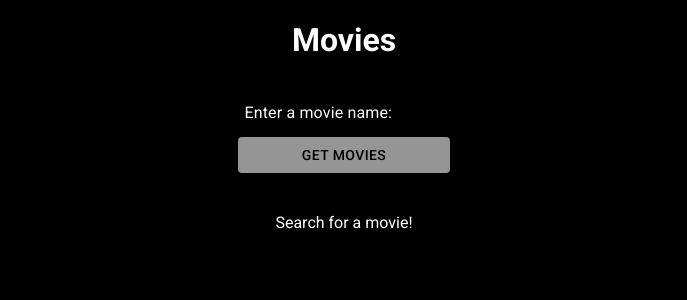
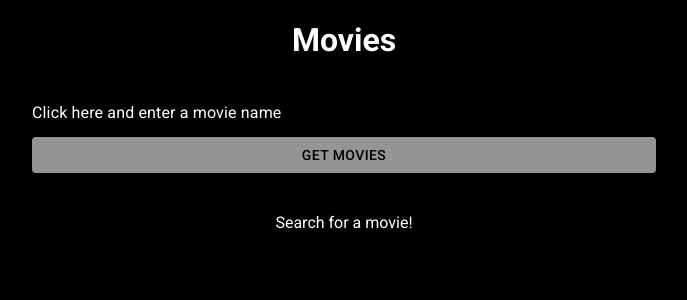
Before and after one commit to rayhanw/react-movies-generator, a React (Create React App) app: page / in a window 1280 px wide. Shown: the top 300 px of the page, without its empty margins (296-983 px from the left). Built offline with nearby package versions, Linux system fonts and the light colour scheme.

Commit message:
input style

```diff
--- a/src/components/App.jsx
+++ b/src/components/App.jsx
@@ -18,7 +18,6 @@ class App extends Component {
   };
 
   render() {
-    console.log(moviesStyle.movies);
     return (
       <div style={{ margin: '0 1em' }}>
         <h1 style={{ textAlign: 'center' }}>Movies</h1>
--- a/src/components/Form.jsx
+++ b/src/components/Form.jsx
@@ -6,6 +6,7 @@ import Button from '@material-ui/core/Button';
 
 import useStyles from './styles/';
 import './styles/Button.css';
+import formStyles from './styles/Form.module.css';
 
 const Form = ({ handleSubmit }) => {
   const [keyword, setKeyword] = useState('');
@@ -26,12 +27,12 @@ const Form = ({ handleSubmit }) => {
       className={styles.form}
       onSubmit={e => handleSubmit(e, keyword)}
     >
-      <FormControl>
+      <FormControl style={{ width: '50%' }}>
         <InputLabel htmlFor="keyword" className="keyword-label">
-          Enter a movie name:
+          Click here and enter a movie name
         </InputLabel>
         <Input
-          id="keyword"
+          id={formStyles.keyword}
           className={styles.input}
           onChange={e => setKeyword(e.target.value)}
           value={keyword}
@@ -45,6 +46,7 @@ const Form = ({ handleSubmit }) => {
         className={styles.button}
         disabled={disable}
         data-color={disable ? 'gray' : 'colorful'}
+        style={{ width: '50%' }}
       >
         Get movies
       </Button>
--- /dev/null
+++ b/src/components/styles/Form.module.css
@@ -0,0 +1,3 @@
+#keyword {
+  cursor: pointer;
+}
```
